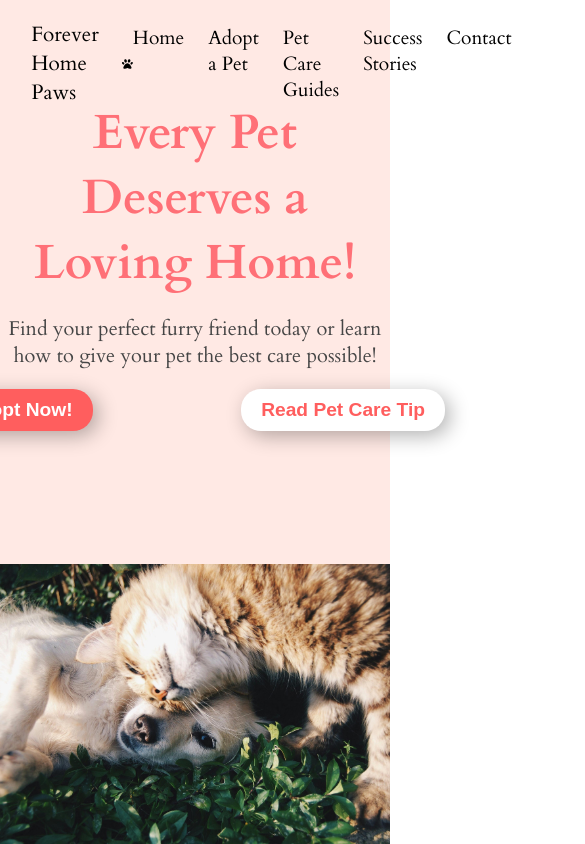
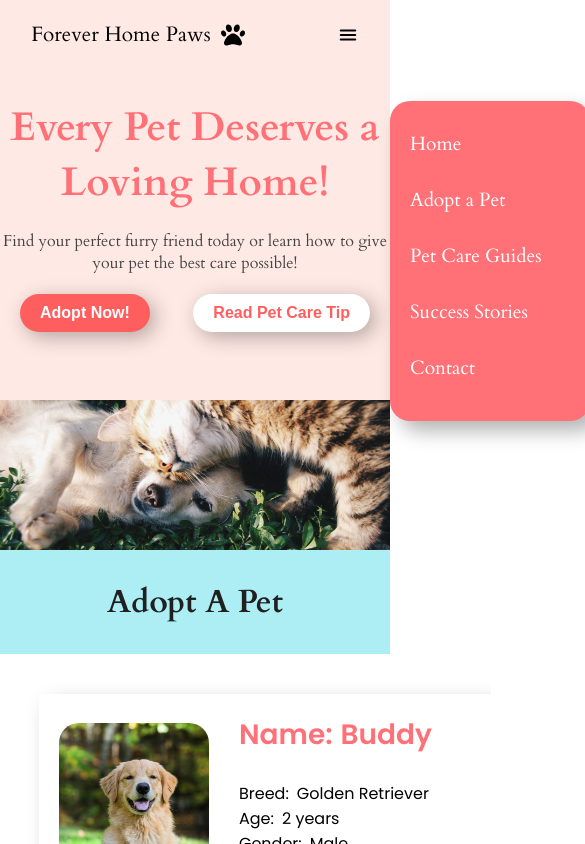
Before and after one commit to nalliethan/Forever-Home-Paws, a React (Vite) app: page / in a window 390 px wide. Shown: the top 844 px of the page, 585 px wide, since content can reach past the window. Built offline with nearby package versions, Linux system fonts and the light colour scheme.

Commit message:
Add mobile menu & make the components responsive.

```diff
--- a/src/components/Adopt/Adopt.css
+++ b/src/components/Adopt/Adopt.css
@@ -87,3 +87,23 @@
     font-weight: 600;
     color: var(--pink-color);
 }
+
+
+@media (max-width:800px){
+    .adopt h2{
+        font-size: 2rem;
+    }
+
+    .adopt-grid{
+        grid-template-columns: repeat(1,1fr);
+    }
+
+    .adopt-image-wrapper{
+        width: 150px;
+        height: 200px;
+    }
+
+    .adopt-card-flex{
+        gap: 30px;
+    }
+}
--- a/src/components/Contact/Contact.css
+++ b/src/components/Contact/Contact.css
@@ -54,6 +54,10 @@
   cursor: pointer;
 }
 
+.contact-socials .icon:hover{
+  color: #ec3636;
+}
+
 .contact-right{
   flex-basis: 48%;
 }
@@ -86,3 +90,18 @@
   background-color: var(--pink-color);
   color: white;
 }
+
+
+.contact-right form button:hover
+{
+  background-color: #ec3636;
+}
+
+
+
+@media (max-width: 800px){
+  .contact-context{
+    flex-direction: column;
+    gap: 40px;
+  }
+}
--- a/src/components/Footer/Footer.css
+++ b/src/components/Footer/Footer.css
@@ -44,3 +44,33 @@ footer .copyright{
 .footer-right ul li:hover{
   color: rgb(122, 4, 4);
 }
+
+
+
+
+@media (max-width:800px){
+  footer{
+    padding:20px 4%;
+  }
+
+  .footer-left{
+    gap: 10px;
+    font-size: 1.1rem;
+  }
+
+  .footer-right ul{
+    gap: 12px;
+  }
+
+  .footer-right ul li{
+    font-size: 1rem;
+  }
+}
+
+
+@media (max-width:600px){
+  .footer-content{
+    flex-direction: column;
+    gap: 10px;
+  }
+}
--- a/src/components/Guides/Guides.css
+++ b/src/components/Guides/Guides.css
@@ -64,3 +64,21 @@
   color: #4e4d4d;
   flex: 1;
 }
+
+
+
+@media (max-width:800px){
+  .guides-title h2{
+    font-size: 2rem;
+  }
+
+  .guides-grid{
+    grid-template-columns: repeat(2, 1fr);
+  }
+}
+
+@media (max-width: 600px){
+  .guides-grid{
+    grid-template-columns: repeat(1, 1fr);
+  }
+}
--- a/src/components/Hero/Hero.css
+++ b/src/components/Hero/Hero.css
@@ -8,6 +8,7 @@
   height: 100vh;
   font-family: var(--font-main);
   background-color: var(--bg-primary);
+  position: relative;
 }
 
 .hero h1{
@@ -61,3 +62,33 @@
   width: 100%;
   object-fit: cover;
 }
+
+
+@media (max-width:800px){
+  .hero{
+    height: 550px;
+  }
+
+  .hero h1{
+    max-width: 400px;
+    font-size: 2.5rem;
+  }
+
+  .hero p{
+    max-width: 400px;
+    font-size: 1rem;
+  }
+
+  .hero-btns{
+    width: 350px;
+  }
+
+  .hero-btns button{
+    font-size: 1rem;
+  }
+
+  .hero img{
+    height: 150px;
+    bottom: 0px;
+  }
+}
--- a/src/components/Navbar/Navbar.css
+++ b/src/components/Navbar/Navbar.css
@@ -8,7 +8,7 @@ nav{
   position: fixed;
   top: 0;
   width: 100%;
-  z-index: 1;
+  z-index: 10;
   font-family: var(--font-main);
   transition: 0.3s;
 }
@@ -17,6 +17,11 @@ nav{
   background-color: var(--pink-color);
   color: white;
   box-shadow: 10px 0 20px rgba(0, 0, 0, 0.3);
+}
+
+nav .menu-btn{
+  font-size: 22px;
+  display: none;
 }
 
 .nav-left{
@@ -51,3 +56,38 @@ nav{
 .dark-nav .nav-right ul li:hover{
   color: rgb(195, 7, 7);
 }
+
+
+
+
+@media (max-width: 800px){
+  nav .menu-btn{
+    display: block;
+  }
+
+  .nav-right{
+    position: fixed;
+    top: 12%;
+    right: 2%;
+    width: 200px;
+    z-index: -1;
+    transition: 0.5s;
+    border-radius: 20px;
+    background-color: var(--pink-color);
+    color: white;
+    box-shadow: 10px 10px 20px rgba(0, 0, 0, 0.3);
+  }
+
+  .nav-right ul{
+    padding: 30px 0 10px 20px;
+    display: block;
+  }
+
+  .nav-right ul li{
+    margin-bottom: 30px;
+  }
+
+  .hide-menu{
+    right: -200px;
+  }
+}
--- a/src/components/Navbar/Navbar.jsx
+++ b/src/components/Navbar/Navbar.jsx
@@ -2,9 +2,15 @@ import React, { useEffect, useState } from 'react'
 import { FaPaw } from "react-icons/fa6";
 import './Navbar.css'
 import { Link } from 'react-scroll';
+import { IoMenu } from "react-icons/io5";
 
 const Navbar = () => {
   const [darkNav, setDarkNav] = useState(false);
+  const [mobileMenu, setMobileMenu] = useState(false);
+
+  const handleMenuBtn = () => {
+    setMobileMenu(!mobileMenu);
+  }
 
   useEffect(() => {
     window.addEventListener("scroll", () => {
@@ -19,35 +25,37 @@ const Navbar = () => {
         <FaPaw className='logo'/>
       </div>
 
-      <div className="nav-right">
+      <div className={`nav-right ${mobileMenu?"":"hide-menu"}`}>
         <ul>
           <li>
-            <Link to='hero' smooth={true} offset={0} duration={400}>
+            <Link to='hero' smooth={true} offset={0} duration={400} onClick={() => setMobileMenu(false)}>
               Home
             </Link>
           </li>
           <li>
-            <Link to='adopt' smooth={true} offset={-60} duration={400}>
+            <Link to='adopt' smooth={true} offset={-60} duration={400} onClick={() => setMobileMenu(false)}>
               Adopt a Pet
             </Link>
           </li>
           <li>
-            <Link to='guides' smooth={true} offset={-60} duration={400}>
+            <Link to='guides' smooth={true} offset={-60} duration={400} onClick={() => setMobileMenu(false)}>
               Pet Care Guides
             </Link>
           </li>
           <li>
-            <Link to='story' smooth={true} offset={-80} duration={400}>
+            <Link to='story' smooth={true} offset={-80} duration={400} onClick={() => setMobileMenu(false)}>
               Success Stories
             </Link>
           </li>
           <li>
-            <Link to='contact' smooth={true} offset={-80} duration={400}>
+            <Link to='contact' smooth={true} offset={-80} duration={400} onClick={() => setMobileMenu(false)}>
               Contact
             </Link>
           </li>
         </ul>
       </div>
+
+      <IoMenu className='menu-btn' onClick={handleMenuBtn}/>
     </nav>
   )
 }
--- a/src/components/Story/Story.css
+++ b/src/components/Story/Story.css
@@ -1,10 +1,12 @@
 .story{
-    height: 600px;
+    /* height: 600px; */
     display: flex;
+    align-items: center;
 }
 
 .title{
     flex-basis: 18%;
+    height: 100vh;
     background-color: var(--bg-secondary);
     color: white;
     padding: 40px;
@@ -79,3 +81,78 @@
     text-align: right;
     margin-top: 30px;
 }
+
+
+@media (max-width: 800px){
+    .title{
+        height: 500px;
+        padding: 20px;
+    }
+
+    .title h1{
+        font-size: 2rem;
+    }
+
+    .title p{
+        font-size: 1rem;
+    }
+
+    .story-wrapper{
+        gap: 10px;
+    }
+
+    .story-slider{
+        width: 450px;
+    }
+
+    .story-card{
+        /* margin: 0 20px; */
+        max-width: 400px;
+    }
+
+    .story-card-title{
+        padding-block: 10px;
+        font-size: 1rem;
+    }
+
+    .story-card-image img{
+        width: 180px;
+        height: 150px;
+    }
+
+    .story-card .story-card-text{
+        font-size: 1rem;
+    }
+
+    .story-wrapper button{
+        font-size: 1rem;
+    }
+}
+
+
+@media (max-width: 600px){
+    .story{
+        display: flex;
+        flex-direction: column;
+    }
+
+    .title{
+        width: 100%;
+        padding-inline: 5%;
+        margin-bottom: 20px;
+    }
+
+    .title h1{
+        font-size: 1.75rem;
+        margin-bottom: 1rem;
+    }
+
+    .title p{
+        font-size: 0.75rem;
+    }
+
+    .story-wrapper{
+        width: 100%;
+        justify-content: center;
+    }
+}
--- a/src/components/Story/Story.jsx
+++ b/src/components/Story/Story.jsx
@@ -63,7 +63,7 @@ const Story = () => {
 
                 <div className="story-card-text">
                   <q>{list.message}</q>
-                  <p className='name'><b>Adopted By:</b>{list.adoptBy}</p>
+                  <p className='name'><b>Adopted By: </b>{list.adoptBy}</p>
                 </div>
               </div>
 
--- a/src/pages/AdoptPages/AdoptPages.css
+++ b/src/pages/AdoptPages/AdoptPages.css
@@ -97,3 +97,36 @@
     color: white;
     transition: 0.3s ease;
 }
+
+@media (max-width:800px){
+    .adoptpages h1{
+        font-size: 1.5rem;
+        margin-bottom: 10px;
+    }
+
+    .detail-flex{
+        flex-direction: column;
+        gap: 20px;
+    }
+
+    .detail-left,
+    .detail-right{
+        width: 100%;
+    }
+
+    .detail-left .detail-image{
+        width: 200px;
+        height: 300px;
+        margin: 0;
+    }
+
+    .adoptpages .back-btn{
+        top: 2.5%;
+        left: 2%;
+    }
+
+    .detail-left{
+        flex-direction: row;
+        justify-content: center;
+    }
+}
```
